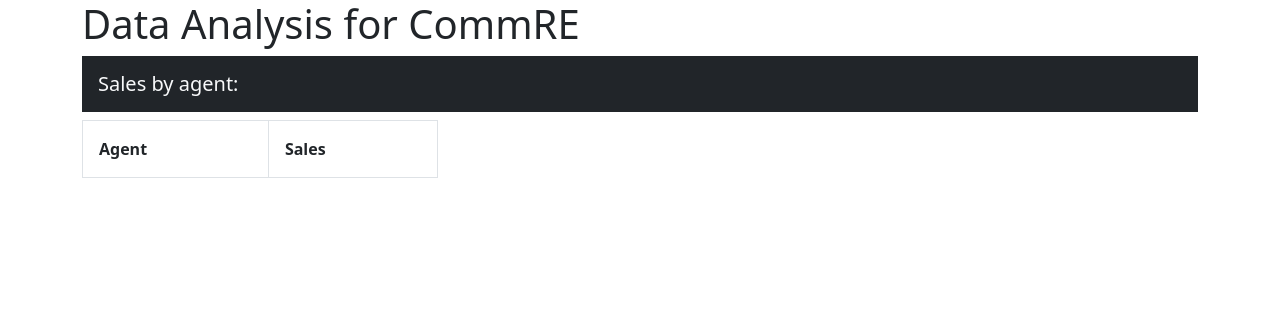
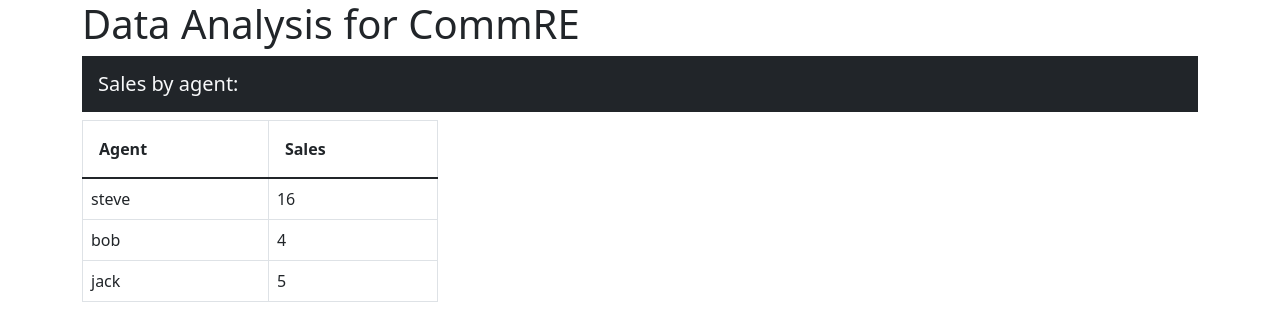
Before and after one commit to stholmes/CommRE, a React (Create React App) app: page / in a window 1280 px wide. Shown: the top 330 px of the page. Built offline with nearby package versions, Linux system fonts and the light colour scheme.

Commit message:
Add sales data prop to Table component

```diff
--- a/src/App.js
+++ b/src/App.js
@@ -59,6 +59,7 @@ const App = () => {
   console.log(salesByAgent)
 
 
+
   return (
     <div className="App">
       <div className="container">
@@ -75,7 +76,7 @@ const App = () => {
         </div>
         <div className="row">
           <div className="col-xs-12 col-md-4">
-            <Table />
+            <Table totalSalesByAgent={salesByAgent}/>
 
           </div>
         </div>
--- a/src/components/Table.js
+++ b/src/components/Table.js
@@ -1,3 +1,5 @@
+import TableRow from "./TableRow";
+
 const Table = props => {
     return (
         <table className="table table-bordered">
@@ -7,6 +9,9 @@ const Table = props => {
                     <th className="p-3">Sales</th>
                 </tr>
             </thead>
+            <tbody>
+                {props.totalSalesByAgent.map(agent => <TableRow agent={agent.name} salesTotal={agent.totalSales} />)}
+            </tbody>
         </table>
     )
 };
```
